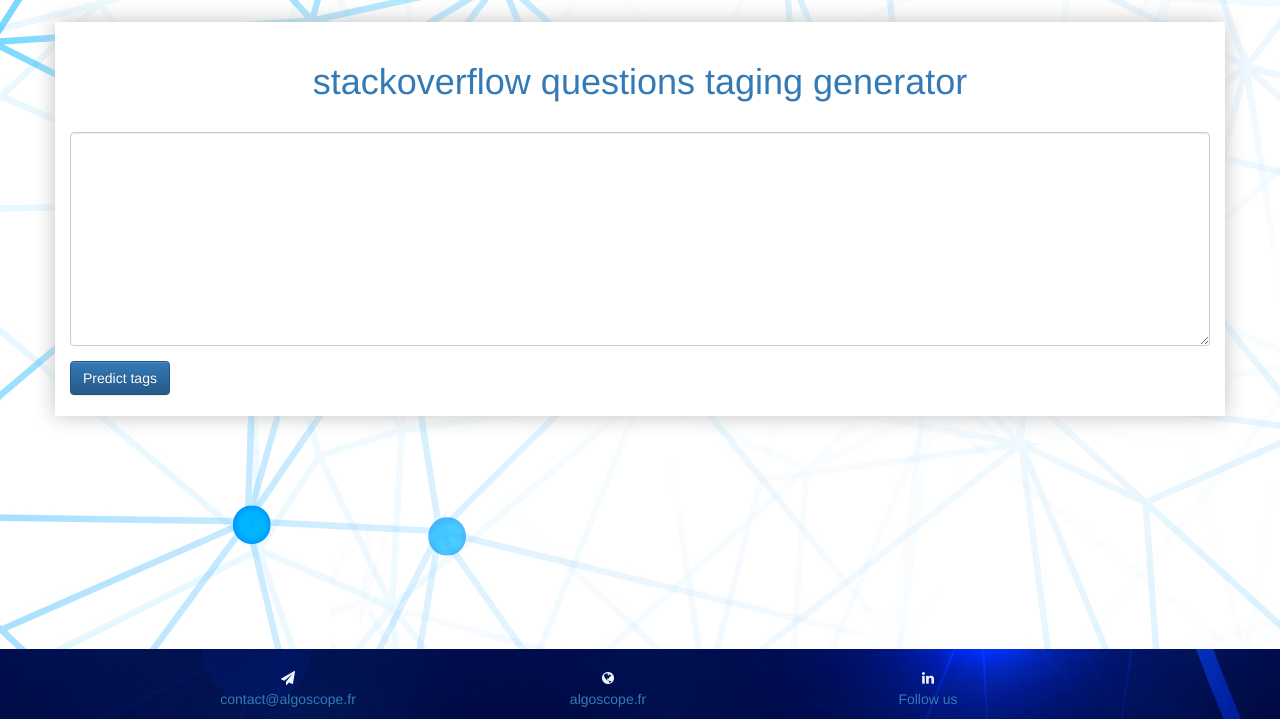
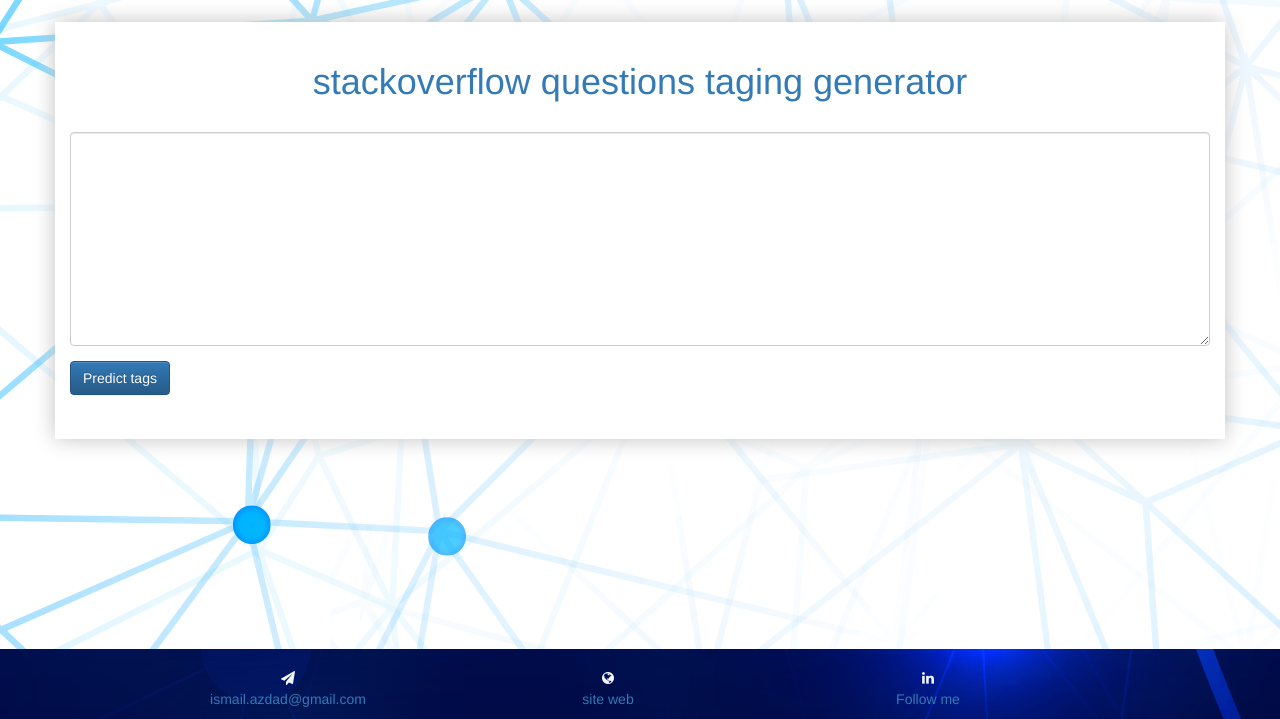
Before and after one commit to ismailazdad/stackoverflowTags, a Flask app: page / in a window 1280 px wide. Shown: the part 81-800 px from the top of the page. Run offline with Flask 2, Linux system fonts and the light colour scheme; parts of the project's set-up code (start-up, migrations or seed data) failed here and were passed over; some libraries are stand-ins or nearby versions.

Commit message:
improve UI

```diff
--- a/controller.py
+++ b/controller.py
@@ -56,12 +56,10 @@
     print('result cleaned {}'.format(cleaned_question))
     extra_result_service =  ShowResultS()
     print('getTagTfIdfResult')
-    # tag_tfid = extra_result_service.getTagTfIdfResult(cleaned_question, tfidf_vectorizer, model_logistic_tfidf)
     tag_tfid_prob = extra_result_service.getTagTfIdfResultWithProba(cleaned_question, tfidf_vectorizer, model_logistic_tfidf)
     result['tfidf'] = [*tag_tfid_prob['Pred_Tags_Probab']]
     result['tfidf_proba'] =  tag_tfid_prob['Pred_Tags_Probab']
     print('word2vec')
-    # tag_w2v = extra_result_service.getTagWord2vecResult(cleaned_question, word2vec_vectorizer, model_logistic_word2vec)
     tag_w2v_prob = extra_result_service.getTagWord2vecResultWithProba(cleaned_question, word2vec_vectorizer, model_logistic_word2vec)
     result['w2v'] = [*tag_w2v_prob['Pred_Tags_Probab']]
     result['w2v_proba'] =  tag_w2v_prob['Pred_Tags_Probab']
--- a/templates/footer.html
+++ b/templates/footer.html
@@ -5,7 +5,7 @@
                 <div class="icon d-flex align-items-center justify-content-center">
                     <span class="icon-paper-plane"></span>
                 </div>
-                <p><a href="mailto:contact@algoscope.fr">contact@algoscope.fr</a></p>
+                <p><a href="mailto:contact@algoscope.fr">ismail.azdad@gmail.com</a></p>
             </div>
         </div>
         <div class="col-md-3 col-lg-3">
@@ -13,7 +13,7 @@
                 <div class="icon d-flex align-items-center justify-content-center">
                     <span class="icon-globe"></span>
                 </div>
-                <p><a href="https://algoscope.fr/" target="_blank">algoscope.fr</a></p>
+                <p><a href="http://ismail.azdad.free.fr/" target="_blank">site web</a></p>
             </div>
         </div>
 
@@ -22,8 +22,8 @@
                 <div class="icon d-flex align-items-center justify-content-center">
                     <span class="icon-linkedin"></span>
                 </div>
-                <p><a href="https://www.linkedin.com/company/algoscope-projet/" target="_blank"><span
-                        class="oi oi-link-intact"></span>Follow us</a></p>
+                <p><a href="https://www.linkedin.com/in/ismail-azdad-1995566/" target="_blank"><span
+                        class="oi oi-link-intact"></span>Follow me</a></p>
             </div>
         </div>
     </div>
--- a/templates/index.html
+++ b/templates/index.html
@@ -13,17 +13,30 @@
     <div class="row">
         <div class="col-lg-12 col-sm-12 col-11 main-section">
             <h1 class="text-center text-primary"> stackoverflow questions taging generator </h1><br>
-            <form id="formsTagPredictor"  onsubmit="sendForm(this.id);return false" method="post">
+            <form id="formsTagPredictor" onsubmit="sendForm(this.id);return false" method="post">
                 <div class="form-group">
-                    <textarea class="form-control" rows="5" id="question" name="question" ></textarea>
+                    <textarea class="form-control" rows="5" id="question" name="question"></textarea>
                 </div>
                 <button id="test" class="btn btn-primary">Predict tags</button>
 
             </form>
+            <div id="wait" style="display: none;">
+                <img src="{{ url_for('static',filename='img/loading.gif') }}">
+            </div>
+            <div>
+                <div id="resultdiv"></div>
+                <div class="container" style="margin-top: 2%">
+                    <div class="row">
+                        <div id="resultdividf" class="col-lg-5">
 
-            <div id="resultdiv" class="col-lg-8 col-sm-8">
+                        </div>
+                        <div id="resultdivw2v" class="col-lg-5" style="float: right">
 
+                        </div>
+                    </div>
+                </div>
             </div>
+
 
         </div>
     </div>
@@ -36,42 +49,53 @@
 <script>
 
     //$(document).ready(function () {
-        function sendForm(form_id){
-            console.log('passge function ajax');
-            $('#resultdiv').empty()
-            var form = $('#'+form_id);
+    function sendForm(form_id) {
+        console.log('passge function ajax');
+        $('#resultdividf').empty();
+        $('#resultdivw2v').empty();
+        $('#resultdiv').empty();
+
+        var form = $('#' + form_id);
+        if ($('#question').val().trim() != '') {
+            $('#wait').show();
             $.ajax({
                 type: 'POST',
                 url: '/tagGenerators',
                 data: $(form).serialize(),
-                success: function(result) {
+                success: function (result) {
+                    $('#wait').hide();
                     console.log('reponse');
-                    if(result['tfidf'].length >= 1){
+
+                    if (result['tfidf'].length >= 1) {
                         console.log('reponse result tfidf');
-                        $('#resultdiv').append("<label>logistic model with tfidf</label>");
+                        $('#resultdividf').append("<label>logistic model with tf-idf</label>");
                         result['tfidf'].forEach((item) => {
                             console.log(item);
                             console.log(result['tfidf_proba'][item]);
                             probres = result['tfidf_proba'][item] * 100;
-                            $('#resultdiv').append("<div> <label> "+ item +" </label> : predictions convidence : "+Math.round(probres)+"% <progress max='100' value='"+probres+"'> </progress></div> ");
+                            $('#resultdividf').append("<div style='margin-top: 2%'><button type='button' class='btn btn-warning'><label>#" + item + " </label></button>  convidence : " + Math.round(probres) + "% <progress max='100' value='" + probres + "'> </progress></div> ");
                         })
                     }
 
-                    if(result['w2v'].length >= 1){
+                    if (result['w2v'].length >= 1) {
                         console.log('reponse result w2v');
-                        $('#resultdiv').append("<label>logistic model with w2v</label>");
+                        $('#resultdivw2v').append("<label>logistic model with word2vec</label>");
                         result['w2v'].forEach((item) => {
                             console.log(item);
                             console.log(result['w2v_proba'][item]);
                             probres = result['w2v_proba'][item] * 100;
-                            $('#resultdiv').append("<div> <label> "+ item +" </label> : predictions convidence : "+Math.round(probres)+"% <progress max='100' value='"+probres+"'> </progress></div> ");
+                            $('#resultdivw2v').append("<div style='margin-top: 2%'><button type='button' class='btn btn-warning'><label>#" + item + " </label></button>  convidence : " + Math.round(probres) + "% <progress max='100' value='" + probres + "'> </progress></div> ");
                         })
                     }
-
-                    console.log(result);
+                    if ((result['tfidf'].length == 0) && (result['w2v'].length == 0)) {
+                        $('#resultdiv').append("No results...");
+                    }
                 }
             });
+        }else{
+            $('#resultdiv').append("No results...");
         }
+    }
 
     //});
 </script>
```
